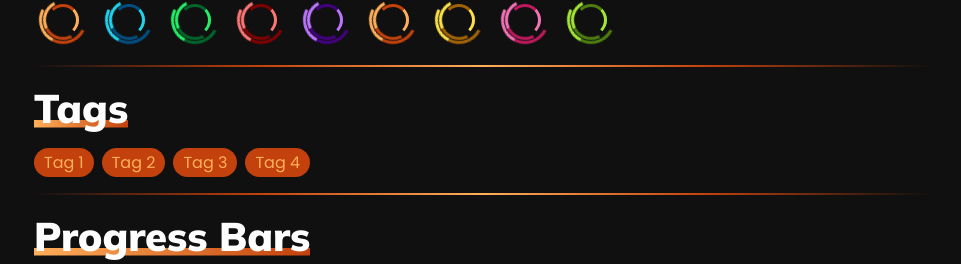
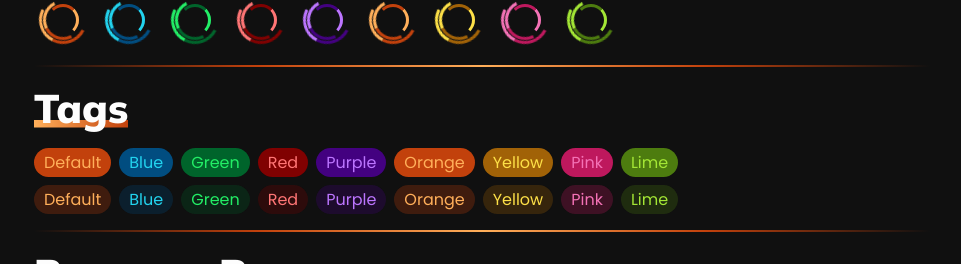
Before and after one commit to irenealcaine/template-navbar, a React (Create React App) app: page / in a window 1280 px wide. Shown: the part 1809-2073 px from the top of the page, without its empty margins (158-1119 px from the left). Built offline with nearby package versions, Linux system fonts and the light colour scheme.

Commit message:
tag colors

```diff
--- a/src/Components/Tag/Tag.css
+++ b/src/Components/Tag/Tag.css
@@ -1,11 +1,164 @@
 .tag {
   color: var(--dark-main);
   background-color: var(--main);
+  backdrop-filter: blur(5px);
   border-radius: var(--border-radius-full);
   padding: 2px 10px;
+
+  &.transparent {
+    background-color: var(--main-transparent);
+  }
 
   &.dark {
     color: var(--main);
     background-color: var(--dark-main);
+
+    &.transparent {
+      background-color: var(--dark-main-transparent);
     }
   }
+
+  &.blue {
+    color: var(--dark-blue);
+    background-color: var(--blue);
+
+    &.transparent {
+      background-color: var(--blue-transparent);
+    }
+
+    &.dark {
+      color: var(--blue);
+      background-color: var(--dark-blue);
+
+      &.transparent {
+        background-color: var(--dark-blue-transparent);
+      }
+    }
+  }
+
+  &.green {
+    color: var(--dark-green);
+    background-color: var(--green);
+
+    &.transparent {
+      background-color: var(--green-transparent);
+    }
+
+    &.dark {
+      color: var(--green);
+      background-color: var(--dark-green);
+
+      &.transparent {
+        background-color: var(--dark-green-transparent);
+      }
+    }
+  }
+
+  &.red {
+    color: var(--dark-red);
+    background-color: var(--red);
+
+    &.transparent {
+      background-color: var(--red-transparent);
+    }
+
+    &.dark {
+      color: var(--red);
+      background-color: var(--dark-red);
+
+      &.transparent {
+        background-color: var(--dark-red-transparent);
+      }
+    }
+  }
+
+  &.purple {
+    color: var(--dark-purple);
+    background-color: var(--purple);
+
+    &.transparent {
+      background-color: var(--purple-transparent);
+    }
+
+    &.dark {
+      color: var(--purple);
+      background-color: var(--dark-purple);
+
+      &.transparent {
+        background-color: var(--dark-purple-transparent);
+      }
+    }
+  }
+
+  &.orange {
+    color: var(--dark-orange);
+    background-color: var(--orange);
+
+    &.transparent {
+      background-color: var(--orange-transparent);
+    }
+
+    &.dark {
+      color: var(--orange);
+      background-color: var(--dark-orange);
+
+      &.transparent {
+        background-color: var(--dark-orange-transparent);
+      }
+    }
+  }
+
+  &.yellow {
+    color: var(--dark-yellow);
+    background-color: var(--yellow);
+
+    &.transparent {
+      background-color: var(--yellow-transparent);
+    }
+
+    &.dark {
+      color: var(--yellow);
+      background-color: var(--dark-yellow);
+
+      &.transparent {
+        background-color: var(--dark-yellow-transparent);
+      }
+    }
+  }
+
+  &.pink {
+    color: var(--dark-pink);
+    background-color: var(--pink);
+
+    &.transparent {
+      background-color: var(--pink-transparent);
+    }
+
+    &.dark {
+      color: var(--pink);
+      background-color: var(--dark-pink);
+
+      &.transparent {
+        background-color: var(--dark-pink-transparent);
+      }
+    }
+  }
+
+  &.lime {
+    color: var(--dark-lime);
+    background-color: var(--lime);
+
+    &.transparent {
+      background-color: var(--lime-transparent);
+    }
+
+    &.dark {
+      color: var(--lime);
+      background-color: var(--dark-lime);
+
+      &.transparent {
+        background-color: var(--dark-lime-transparent);
+      }
+    }
+  }
+}
--- a/src/Components/Tag/Tag.jsx
+++ b/src/Components/Tag/Tag.jsx
@@ -1,13 +1,18 @@
 import { DarkModeContext } from "../../Context/darkModeContext";
 import { useContext } from "react";
-import "./Tag.css"
+import "./Tag.css";
 
-const Tag = ({ tag }) => {
-
+const Tag = ({ tag, color, transparent }) => {
   const { darkMode } = useContext(DarkModeContext);
 
   return (
-    <div className={`tag ${darkMode ? "dark" : ""}`}>{tag}</div>
+    <div
+      className={`tag ${darkMode ? "dark" : ""} ${color} ${
+        transparent && "transparent"
+      }`}
+    >
+      {tag}
+    </div>
   );
 };
 
--- a/src/Pages/Home/Home.jsx
+++ b/src/Pages/Home/Home.jsx
@@ -184,10 +184,29 @@ const Home = () => {
 
       <h2>Tags</h2>
       <div className="grid">
-        <Tag tag={"Tag 1"} />
-        <Tag tag={"Tag 2"} />
-        <Tag tag={"Tag 3"} />
-        <Tag tag={"Tag 4"} />
+        <Tag tag={"Default"} />
+        <Tag tag={"Blue"} color={"blue"} />
+        <Tag tag={"Green"} color={"green"} />
+        <Tag tag={"Red"} color={"red"} />
+        <Tag tag={"Purple"} color={"purple"} />
+        <Tag tag={"Orange"} color={"orange"} />
+        <Tag tag={"Yellow"} color={"yellow"} />
+        <Tag tag={"Pink"} color={"pink"} />
+        <Tag tag={"Lime"} color={"lime"} />
+      </div>
+
+      <div style={{ marginBottom: 8 + "px" }}></div>
+
+      <div className="grid">
+        <Tag tag={"Default"} transparent={true} />
+        <Tag tag={"Blue"} color={"blue"} transparent={true} />
+        <Tag tag={"Green"} color={"green"} transparent={true} />
+        <Tag tag={"Red"} color={"red"} transparent={true} />
+        <Tag tag={"Purple"} color={"purple"} transparent={true} />
+        <Tag tag={"Orange"} color={"orange"} transparent={true} />
+        <Tag tag={"Yellow"} color={"yellow"} transparent={true} />
+        <Tag tag={"Pink"} color={"pink"} transparent={true} />
+        <Tag tag={"Lime"} color={"lime"} transparent={true} />
       </div>
 
       <Hr />
```
Lines whose indentation alone changed are shown as unchanged.
